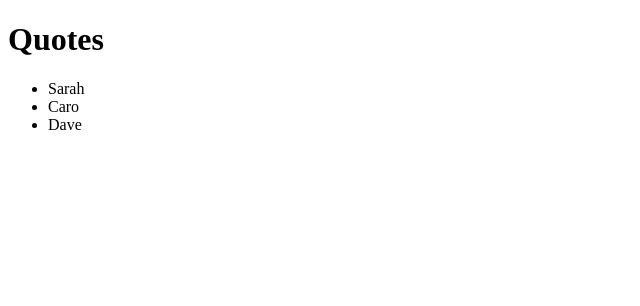
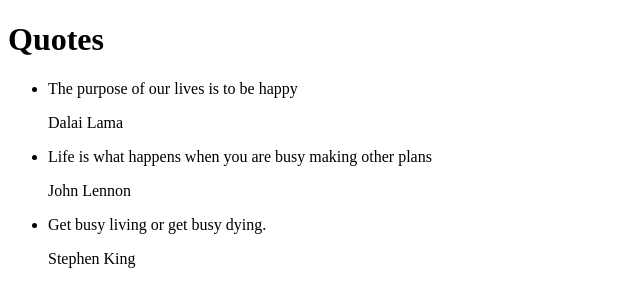
Before and after one commit to SarahK95/Quotes, an Angular app: page / in a window 1280 px wide. Shown: the top 306 px of the page, without its empty margins (0-640 px from the left). Built offline with nearby package versions, Linux system fonts and the light colour scheme.

Commit message:
add goal-detail component

```diff
--- a/src/app/app.module.ts
+++ b/src/app/app.module.ts
@@ -4,11 +4,13 @@
 import { AppRoutingModule } from './app-routing.module';
 import { AppComponent } from './app.component';
 import { QuoteComponent } from './quote/quote.component';
+import { QuoteDetailComponent } from './quote-detail/quote-detail.component';
 
 @NgModule({
   declarations: [
     AppComponent,
-    QuoteComponent
+    QuoteComponent,
+    QuoteDetailComponent
   ],
   imports: [
     BrowserModule,
--- /dev/null
+++ b/src/app/quote-detail/quote-detail.component.html
@@ -0,0 +1,5 @@
+<p>
+    {{quote.author}}
+    <!-- {{quote.name}} -->
+
+</p>
--- /dev/null
+++ b/src/app/quote-detail/quote-detail.component.ts
@@ -0,0 +1,18 @@
+import { Component, OnInit, Input } from '@angular/core';
+import { Quote } from '../quote';
+
+@Component({
+  selector: 'app-quote-detail',
+  templateUrl: './quote-detail.component.html',
+  styleUrls: ['./quote-detail.component.css']
+})
+export class QuoteDetailComponent implements OnInit {
+
+  @Input() quote!:Quote;
+
+  constructor() { }
+
+  ngOnInit(): void {
+  }
+
+}
--- a/src/app/quote/quote.component.html
+++ b/src/app/quote/quote.component.html
@@ -2,7 +2,8 @@
     <h1>Quotes</h1>
     <ul>
       <li *ngFor="let quote of quotes">
-        {{quote.name}}
+        {{quote.quote}}
+        <app-quote-detail [quote] ='quote'></app-quote-detail>
 
       </li>
     </ul>
--- a/src/app/quote/quote.component.ts
+++ b/src/app/quote/quote.component.ts
@@ -9,9 +9,9 @@
 export class QuoteComponent implements OnInit {
 
   quotes:Quote[] = [
-    {name:'Sarah', author:'Dalai Lama',quote:'The purpose of our lives is to be happy'},
-    {name:'Caro', author:'John Lennon',quote:'Life is what happens when you are busy making other plans'},
-    {name:'Dave', author:'Stephen King',quote:'Get busy living or get busy dying.'},
+    {quote:'The purpose of our lives is to be happy',  author:'Dalai Lama', name:'Sarah'},
+    {quote:'Life is what happens when you are busy making other plans', author:'John Lennon', name:'Caro'},
+    {quote:'Get busy living or get busy dying.', author:'Stephen King', name:'Dave'},
 
 
   ];
```
Also changed, not shown: src/app/quote-detail/quote-detail.component.css (added), 1 other file (tests, documents, lock files or other folders).
